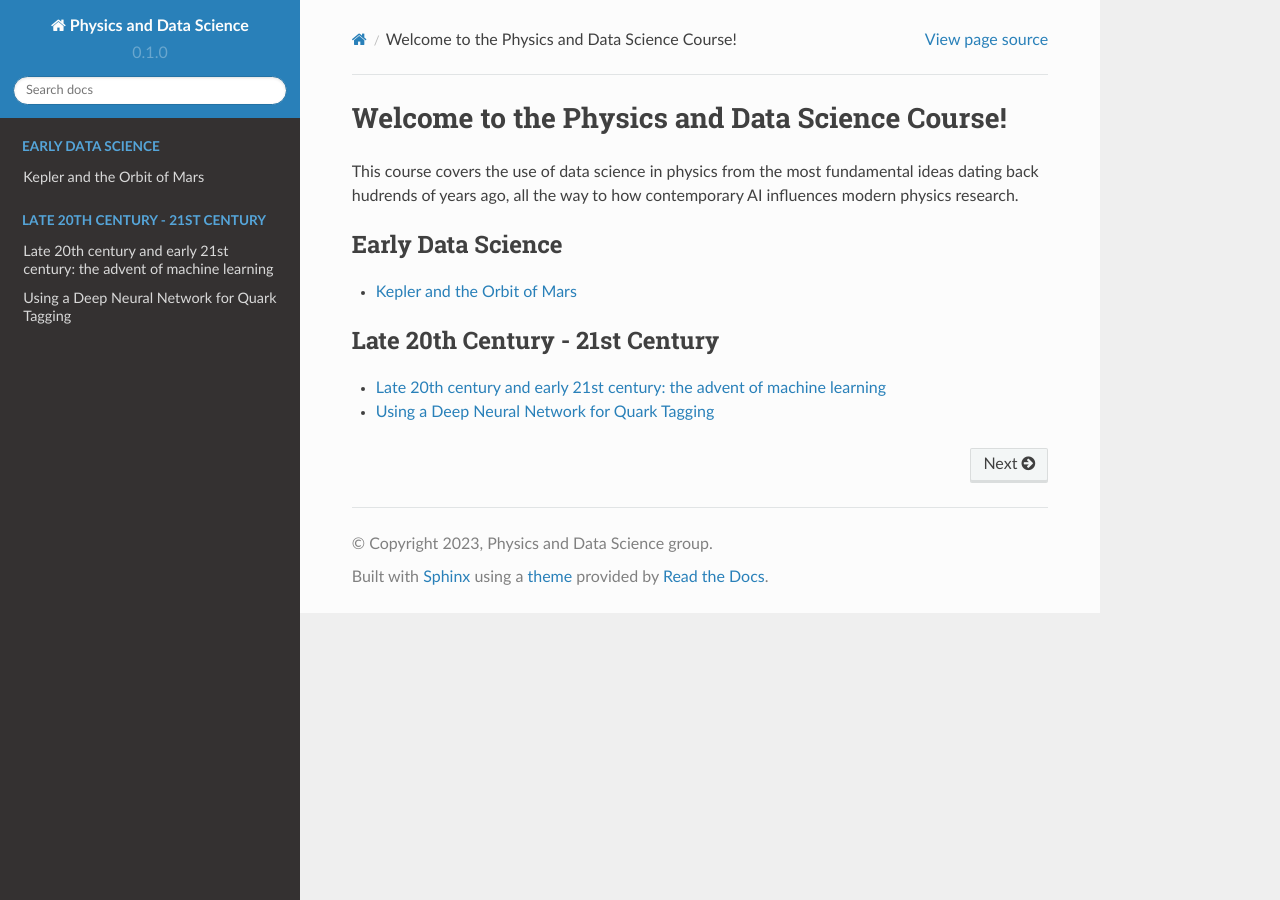
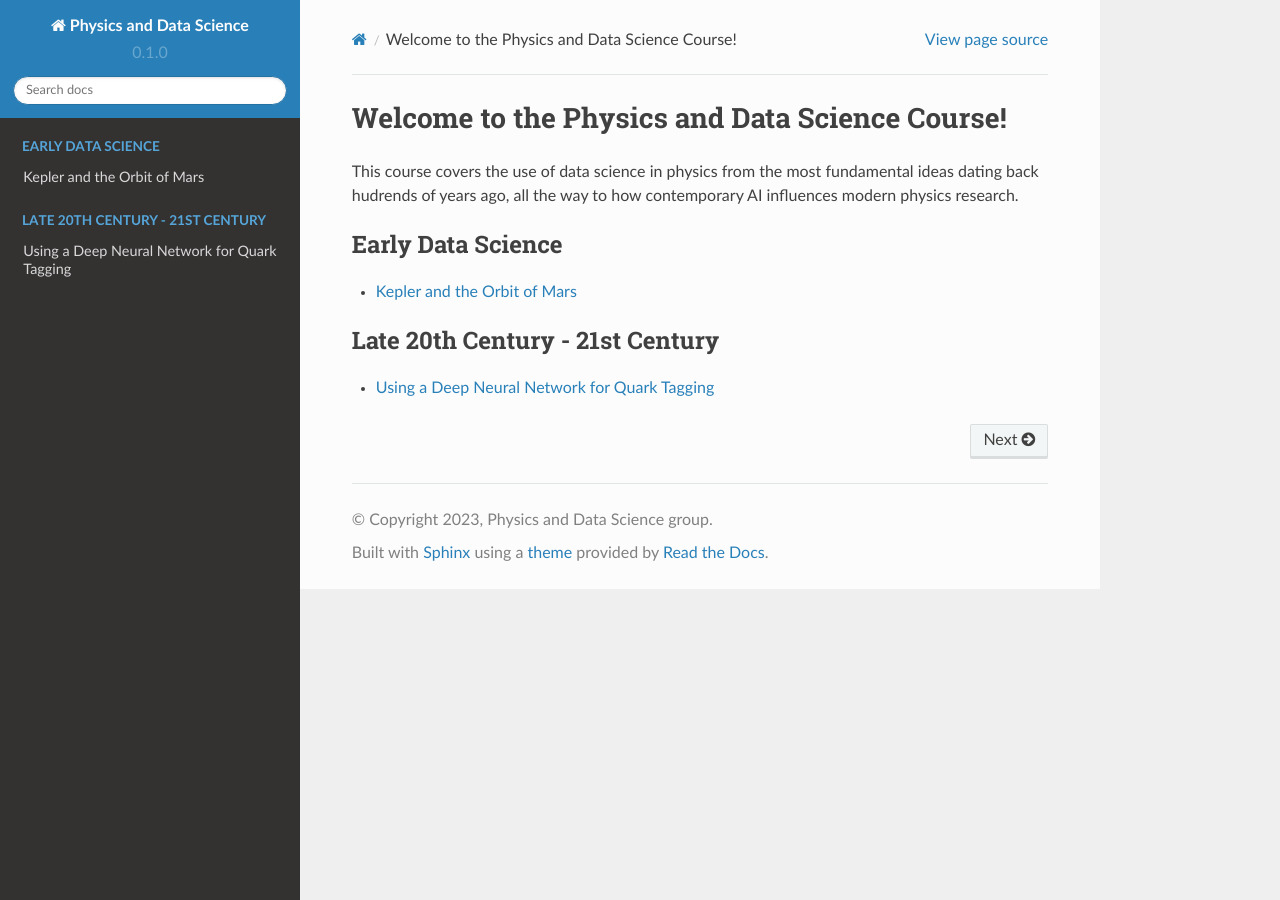
Before and after one commit to PhysData/course, a Sphinx documentation site: the page built from docs/index.rst, in a window 1280 px wide. Built offline with Sphinx 7.4.7 and the Read the Docs theme 2.0.0, drawn with Linux system fonts in a browser that asks for light colours; formulas are drawn with MathJax 3.

Commit message:
WP: nb_exec

```diff
--- a/docs/conf.py
+++ b/docs/conf.py
@@ -37,5 +37,5 @@
 epub_show_urls = 'footnote'
 
 nbsphinx_execute = 'never'
-# nb_execution_mode = "off"
+nb_execution_mode = "off"
 # nb_execution_allow_errors = False
--- a/docs/index.rst
+++ b/docs/index.rst
@@ -17,5 +17,4 @@
    :maxdepth: 1
    :caption: Late 20th Century - 21st Century
 
-   late
    notebooks/tabular_dnn
```
